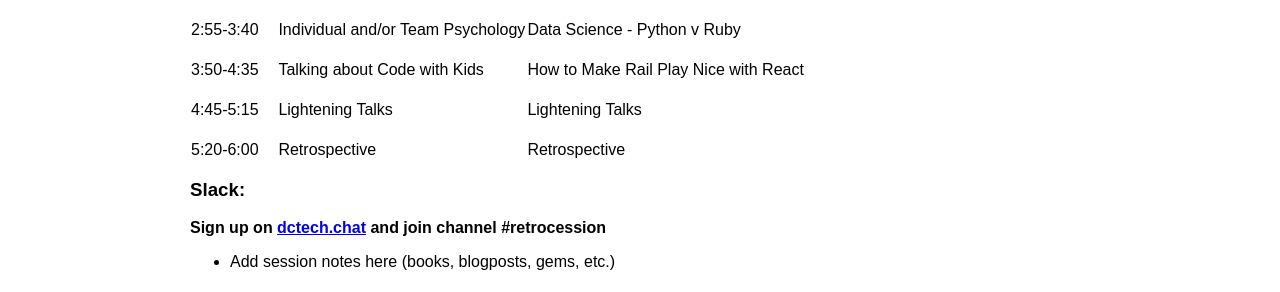
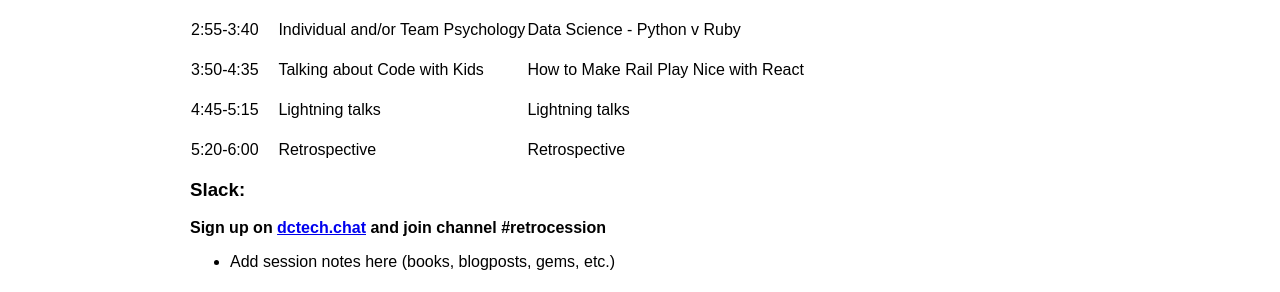
Before and after one commit to arlingtonruby/retroruby.org, a Jekyll site: the page built from schedule.md, in a window 1280 px wide. Shown: the part 375-667 px from the top of the page. Built offline with Jekyll 4.4.1, drawn with Linux system fonts in a browser that asks for light colours; our own code applies the rules of GitHub Pages for plain Markdown files.

Commit message:
Lightning talks

```diff
--- a/schedule.md
+++ b/schedule.md
@@ -19,7 +19,7 @@
 |             |                                   |                               |
 | 3:50-4:35   | Talking about Code with Kids | How to Make Rail Play Nice with React  |
 |             |                              |                                        |
-| 4:45-5:15   | Lightening Talks | Lightening Talks |
+| 4:45-5:15   | Lightning talks | Lightning talks |
 |             |                  |                  |
 | 5:20-6:00   | Retrospective | Retrospective |
 
```
